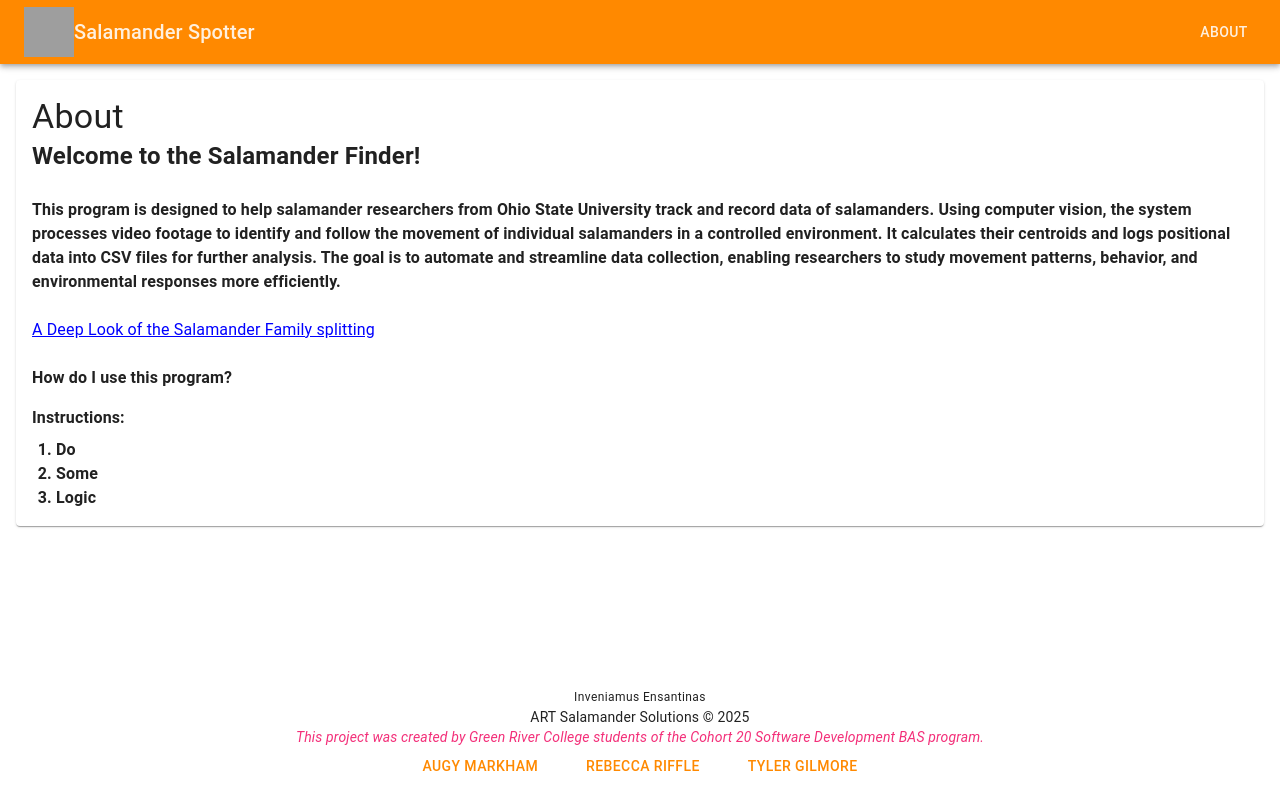
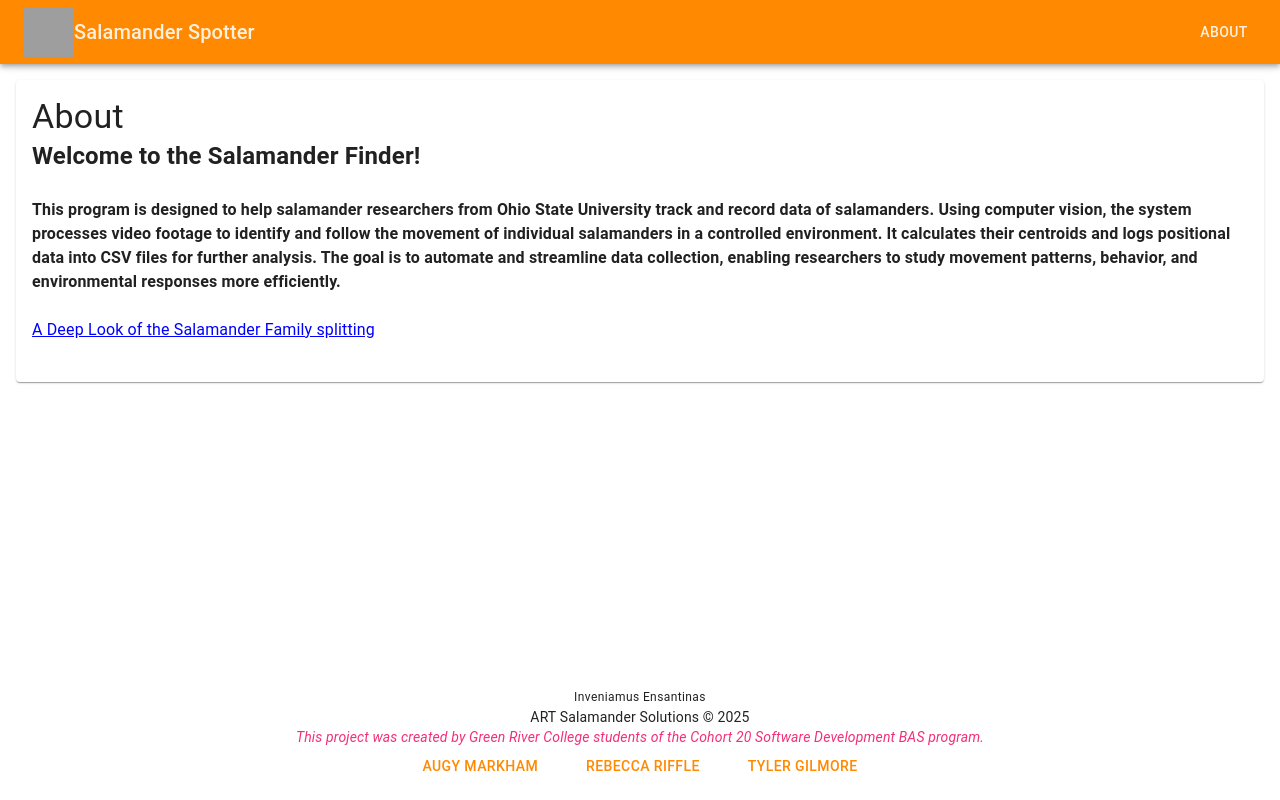
Before and after one commit to rifflere/centroid-finder-frontend, a Next.js app in the folder centroid-finder-frontend/: page /about in a window 1280 px wide. Built offline with nearby package versions, Linux system fonts and the light colour scheme; grey boxes are pictures that could not be loaded.

Commit message:
Commented out some lines in the about section.

```diff
--- a/centroid-finder-frontend/src/app/about/page.jsx
+++ b/centroid-finder-frontend/src/app/about/page.jsx
@@ -26,13 +26,13 @@ export default function PreviewPage({children}){
       </p>
       <br />
 
-      <h4>How do I use this program?</h4>
+      {/* <h4>How do I use this program?</h4>
       <h4 style={{ marginTop: "1rem" }}>Instructions:</h4>
       <ol style={{ paddingLeft: "1.5rem", marginTop: "0.5rem" }}>
         <li style={{ fontWeight: "bold" }}> Do </li>
         <li style={{ fontWeight: "bold" }}> Some </li>
         <li style={{ fontWeight: "bold" }}> Logic </li>
-      </ol>
+      </ol> */}
     </Paper>
   );
 }
```
